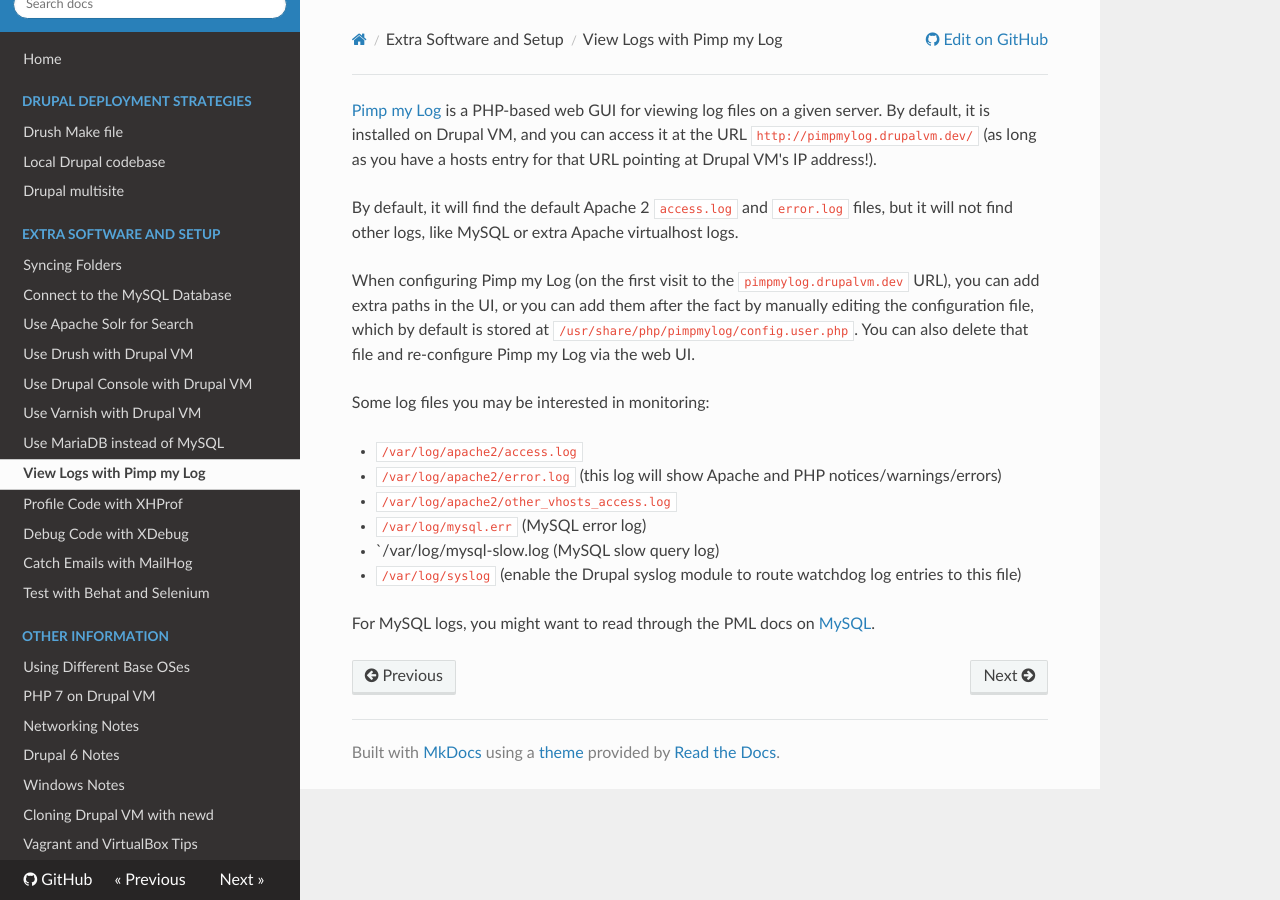
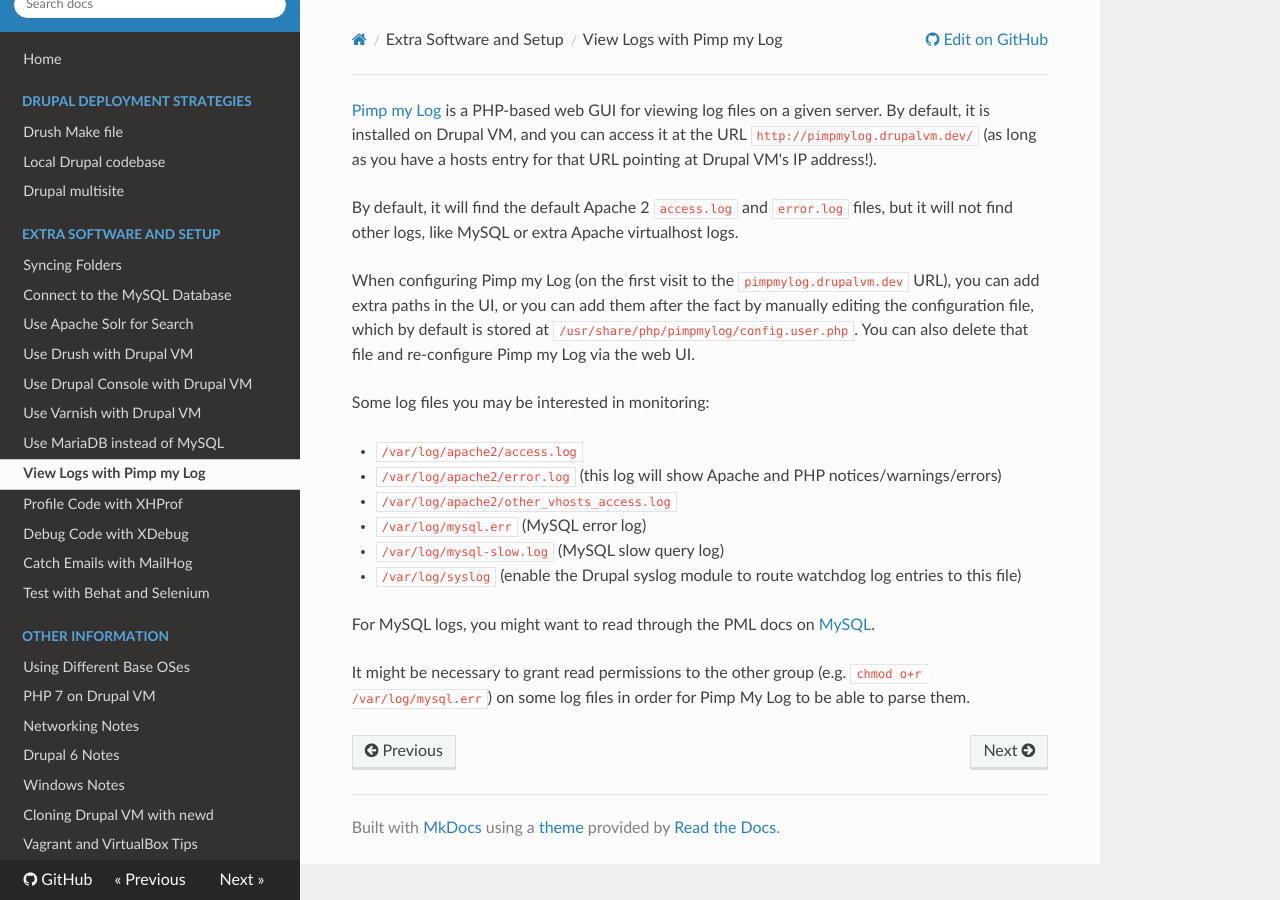
Before and after one commit to geerlingguy/drupal-vm, an MkDocs documentation site: the page built from docs/extras/pimpmylog.md, in a window 1280 px wide. Built offline with MkDocs 1.6.1, drawn with Linux system fonts in a browser that asks for light colours; nearby versions of some CDN libraries; old or Windows-style settings are respelled for this version of MkDocs.

Commit message:
Fix formatting and add note about permission settings on some log files.

```diff
--- a/docs/extras/pimpmylog.md
+++ b/docs/extras/pimpmylog.md
@@ -10,7 +10,9 @@ Some log files you may be interested in monitoring:
   - `/var/log/apache2/error.log` (this log will show Apache and PHP notices/warnings/errors)
   - `/var/log/apache2/other_vhosts_access.log`
   - `/var/log/mysql.err` (MySQL error log)
-  - `/var/log/mysql-slow.log (MySQL slow query log)
+  - `/var/log/mysql-slow.log` (MySQL slow query log)
   - `/var/log/syslog` (enable the Drupal syslog module to route watchdog log entries to this file)
 
 For MySQL logs, you might want to read through the PML docs on [MySQL](http://support.pimpmylog.com/kb/softwares/mysql).
+
+It might be necessary to grant read permissions to the other group (e.g. `chmod o+r /var/log/mysql.err`) on some log files in order for Pimp My Log to be able to parse them.
```
